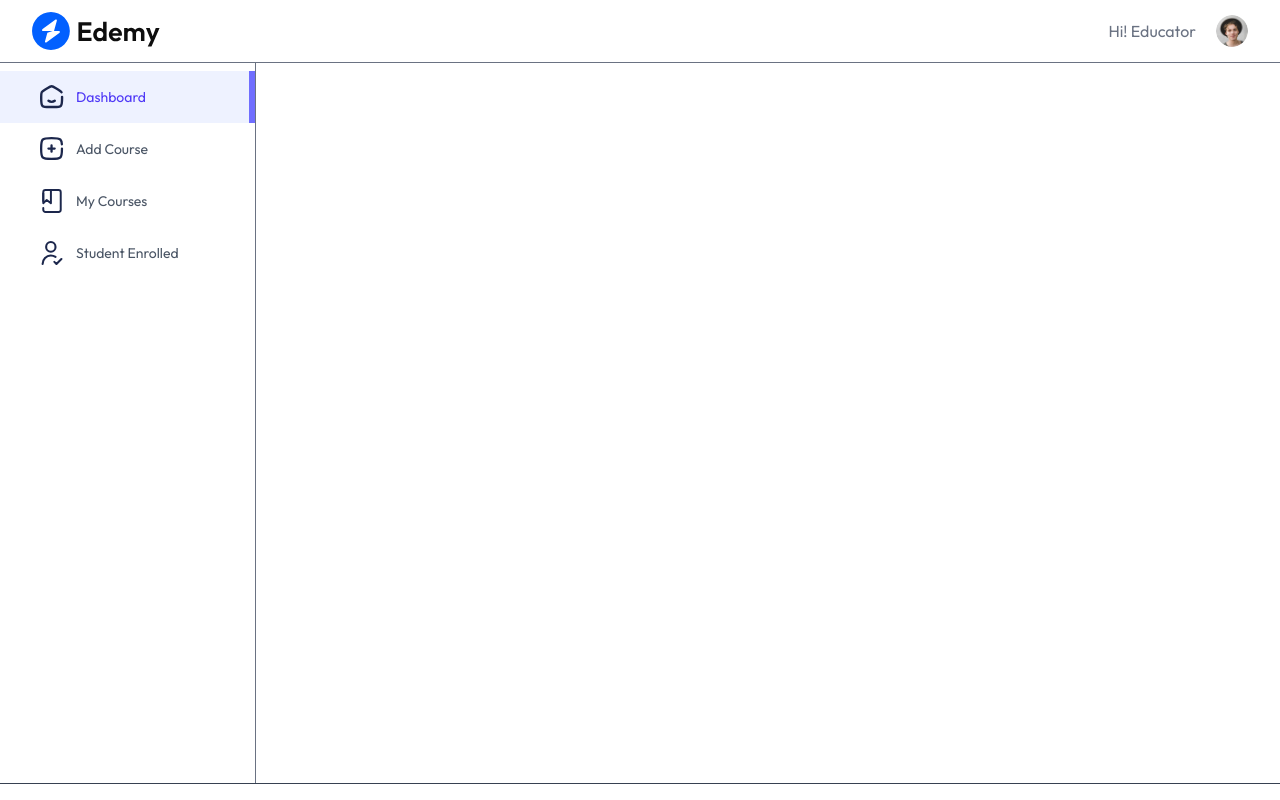
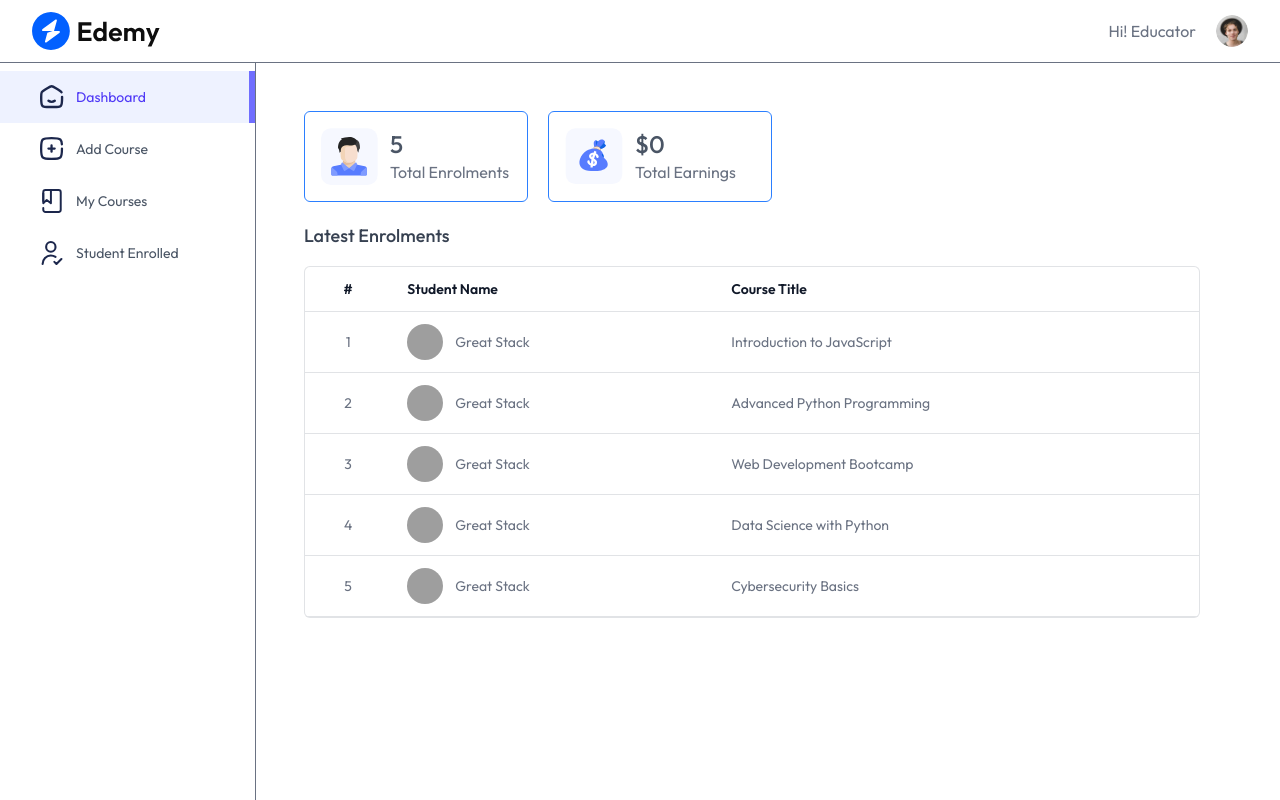
Before and after one commit to Showrav-tech/Lms-webSite, a React (Vite) app in the folder client/: page /educator in a window 1280 px wide. Shown: the top 800 px of the page. Built offline with nearby package versions, Linux system fonts and the light colour scheme; no server answers; grey boxes are pictures that could not be loaded.

Commit message:
Completed DashBoard Data

```diff
--- a/client/src/pages/educator/Dashboard.jsx
+++ b/client/src/pages/educator/Dashboard.jsx
@@ -1,11 +1,90 @@
-import React from 'react'
+import React, { useContext, useEffect, useState } from 'react';
+import { AppContext } from '../../context/appContext';
+import { assets, dummyDashboardData } from '../../assets/assets';
+import Loading from '../../components/student/Loading';
 
 const Dashboard = () => {
-  return (
-    <div>
+  const { currency } = useContext(AppContext);
+  const [dashboardData, setDashboardData] = useState(null);
 
+  const fetchDashboardData = async () => {
+    setDashboardData(dummyDashboardData);
+  };
+
+  useEffect(() => {
+    fetchDashboardData();
+  }, []);
+
+  return dashboardData ? (
+    <div className='min-h-screen flex flex-col items-start justify-between gap-8 md:p-8 md:pb-0 p-4 pt-8 pb-0'>
+      <div className='space-y-5 w-full'>
+        {/* Stats Cards */}
+        <div className='flex flex-wrap gap-5 items-center'>
+          {/* Total Enrolments Card */}
+          <div className='flex items-center gap-3 shadow-card border border-blue-500 p-4 w-56 rounded-md'>
+            <img src={assets.patients_icon} alt="patients_icon" />
+            <div>
+              <p className='text-2xl font-medium text-gray-600'>
+                {dashboardData.enrolledStudentsData?.length || 0}
+              </p>
+              <p className='text-base text-gray-500'>
+                Total Enrolments
+              </p>
+            </div>
+          </div>
+
+          {/* Total Earnings Card */}
+          <div className='flex items-center gap-3 shadow-card border border-blue-500 p-4 w-56 rounded-md'>
+            <img src={assets.earning_icon} alt="earning_icon" />
+            <div>
+              <p className='text-2xl font-medium text-gray-600'>
+                {currency}{dashboardData.totalEarning || 0}
+              </p>
+              <p className='text-base text-gray-500'>
+                Total Earnings
+              </p>
+            </div>
+          </div>
+        </div>
+
+        {/* Latest Enrolments Table */}
+        <div>
+          <h2 className='pb-4 text-lg font-medium'>Latest Enrolments</h2>
+          <div className='flex flex-col items-center max-w-4xl w-full overflow-hidden rounded-md bg-white border border-gray-500/20'>
+            <table className='table-fixed md:table-auto w-full overflow-hidden'>
+              <thead className='text-gray-900 border-b border-gray-500/20 text-sm text-left'>
+                <tr>
+                  <th className='px-4 py-3 font-semibold text-center hidden sm:table-cell'>#</th>
+                  <th className='px-4 py-3 font-semibold'>Student Name</th>
+                  <th className='px-4 py-3 font-semibold'>Course Title</th>
+                </tr>
+              </thead>
+              <tbody className='text-sm text-gray-500'>
+                {dashboardData.enrolledStudentsData?.map((item, index) => (
+                  <tr key={index} className='border-b border-gray-500/20'>
+                    <td className='px-4 py-3 text-center hidden sm:table-cell'>
+                      {index + 1}
+                    </td>
+                    <td className='md:px-4 px-2 py-3 flex items-center space-x-3'>
+                      <img
+                        src={item.student?.imageUrl || '/default-avatar.png'}
+                        alt="Profile"
+                        className='w-9 h-9 rounded-full object-cover'
+                      />
+                      <span className='truncate'>{item.student?.name || 'Unknown'}</span>
+                    </td>
+                    <td className='px-4 py-3 truncate'>{item.courseTitle || 'N/A'}</td>
+                  </tr>
+                ))}
+              </tbody>
+            </table>
+          </div>
+        </div>
+      </div>
     </div>
-  )
-}
+  ) : (
+    <Loading />
+  );
+};
 
-export default Dashboard
+export default Dashboard;
```
